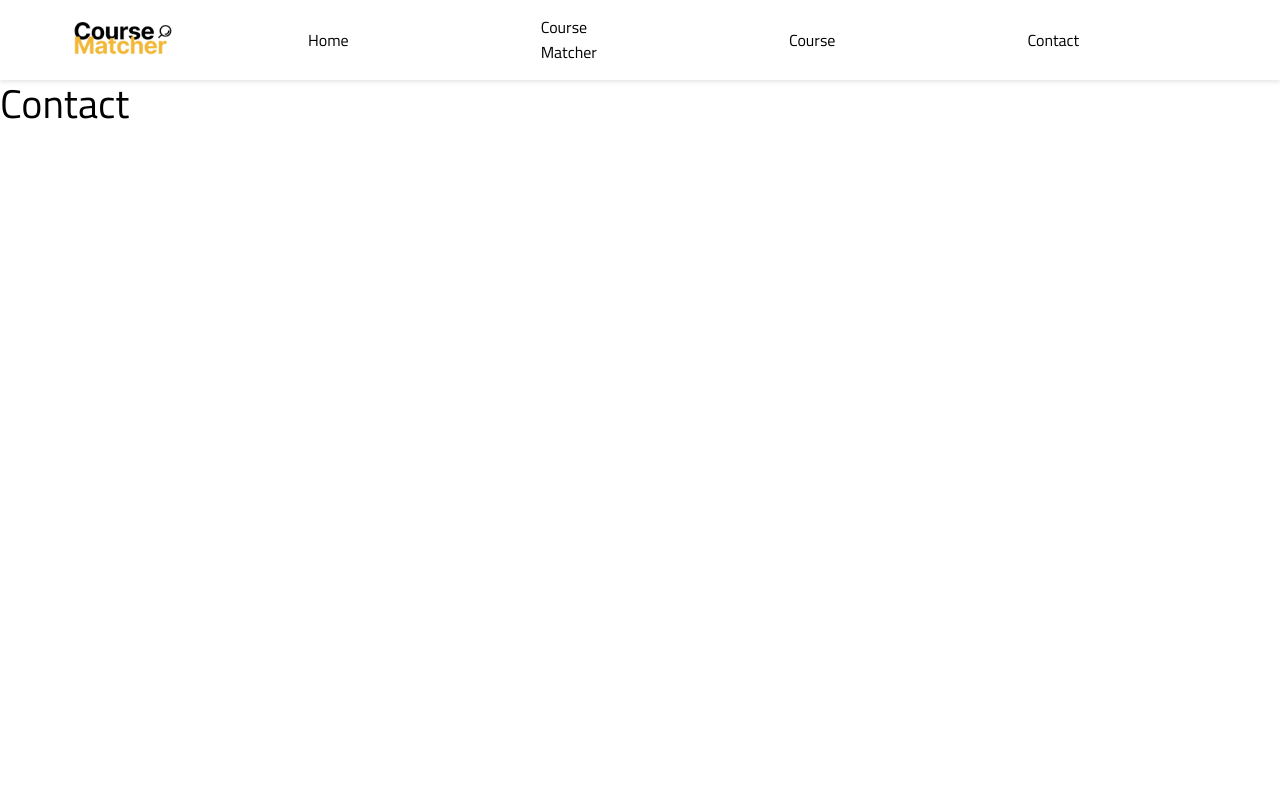
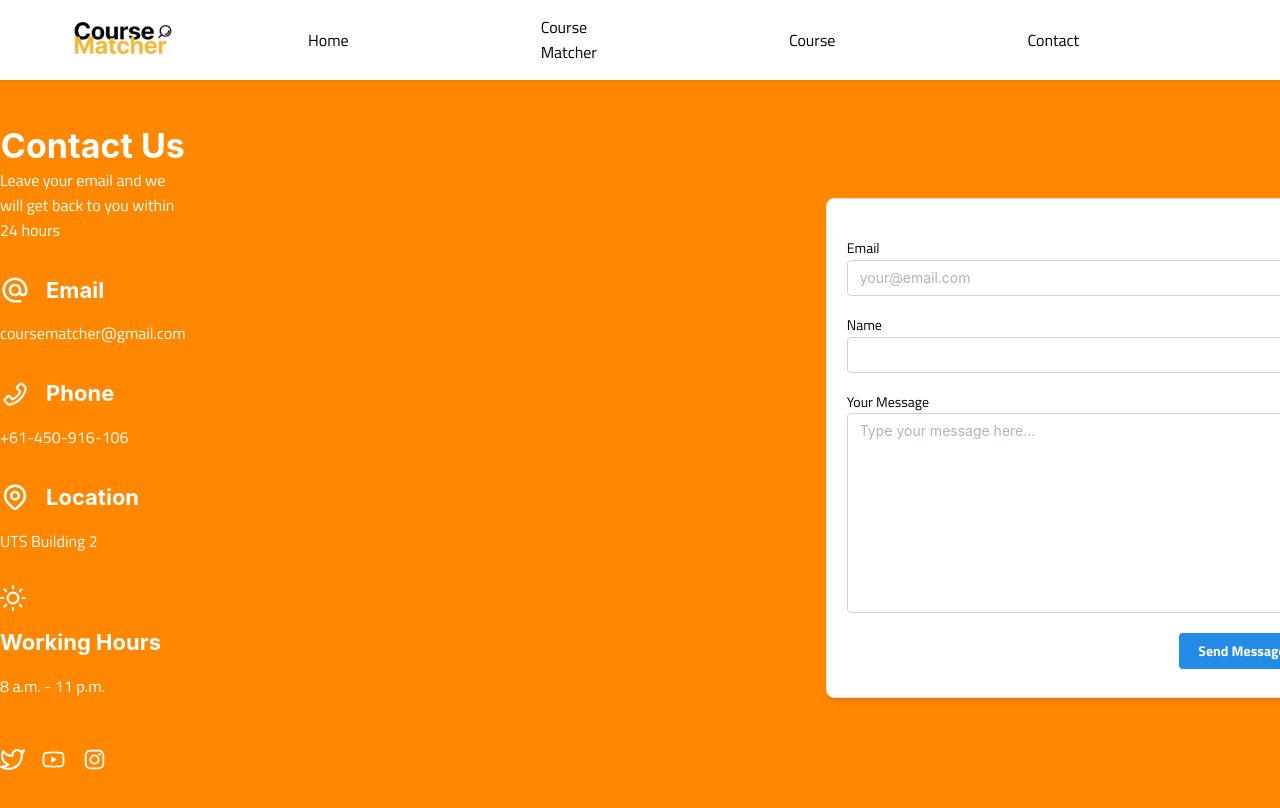
Before and after one commit to ClaytonLesmana/CourseRecommendationSystem, a React (Vite) app: page /Contact in a window 1280 px wide. Shown: the top 808 px of the page. Built offline with nearby package versions, Linux system fonts and the light colour scheme.

Commit message:
Final Look

```diff
--- a/src/Pages/Contact.jsx
+++ b/src/Pages/Contact.jsx
@@ -1,5 +1,96 @@
-function Contact() {
-  return <h1>Contact</h1>;
+import { useState } from "react";
+import {
+  TextInput,
+  Textarea,
+  Card,
+  Button,
+  Group,
+  Title,
+} from "@mantine/core";
+import {
+  AiOutlineYoutube,
+  AiOutlinePhone,
+  AiOutlineInstagram,
+} from "react-icons/ai";
+import { FiTwitter, FiSun } from "react-icons/fi";
+import { HiOutlineLocationMarker } from "react-icons/hi";
+// import { BsSun } from "react-icons/bs";
+import { MdAlternateEmail } from "react-icons/md";
+// import { FiTwitter } from "react-icons/ci";
+
+// BsSun,
+// FiTwitter,
+
+import "../Styles/Contact.css";
+// ... other imports and code ...
+
+export default function Contact() {
+  return (
+    <>
+      <div className="ContactUs-container">
+        <Group justify="center" gap="xs">
+          <div className="ContactUs-section">
+            <div className="contact-header">
+              <Title className="title">Contact Us</Title>
+              <p>
+                Leave your email and we will get back to you within 24 hours
+              </p>
+            </div>
+            <div className="contact-details">
+              <Group>
+                <MdAlternateEmail size={30} />
+                <Title size="h3">Email</Title>
+                <p>coursematcher@gmail.com</p>
+              </Group>
+              <Group>
+                <AiOutlinePhone size={30} />
+                <Title size="h3">Phone</Title>
+                <p>+61-450-916-106</p>
+              </Group>
+              <Group>
+                <HiOutlineLocationMarker size={30} />
+                <Title size="h3">Location</Title>
+                <p>UTS Building 2</p>
+              </Group>
+              <Group>
+                <FiSun size={26} />
+                <Title size="h3">Working Hours</Title>
+                <p>8 a.m. - 11 p.m.</p>
+              </Group>
+            </div>
+            <Group className="social-icons">
+              <FiTwitter size={25} />
+              <AiOutlineYoutube size={25} />
+              <AiOutlineInstagram size={25} />
+            </Group>
+          </div>
+        </Group>
+
+        <div className="cards-section">
+          <Card
+            className="card"
+            shadow="sm"
+            padding="lg"
+            radius="md"
+            withBorder
+          >
+            <TextInput mt="md" placeholder="your@email.com" label="Email" />
+            <TextInput mt="md" placeholder="" label="Name" />
+
+            <Textarea
+              className="Textarea"
+              mt="md"
+              placeholder="Type your message here..."
+              label="Your Message"
+              minRows={5} // Initial number of rows
+            />
+
+            <Group justify="flex-end" mt="lg">
+              <Button>Send Message</Button>
+            </Group>
+          </Card>
+        </div>
+      </div>
+    </>
+  );
 }
-
-export default Contact;
--- a/src/Pages/Courses.jsx
+++ b/src/Pages/Courses.jsx
@@ -1,6 +1,6 @@
 import React, { useEffect, useState } from 'react';
 import { Link } from 'react-router-dom';
-import '../Styles/Courses.css'; // Import your CSS file
+import '../Styles/courses.css'; // Import your CSS file
 
 function Courses() {
     const [courses, setCourses] = useState([]);
--- a/src/Pages/Home.jsx
+++ b/src/Pages/Home.jsx
@@ -1,4 +1,45 @@
+
+import React, { useState, useEffect } from 'react';
+import '../Styles/Home.css'; // Adjust the import path
+
 function Home() {
-  return <h1>Home</h1>;
+  const [currentSlide, setCurrentSlide] = useState(0);
+  const slides = [
+    { title: 'Course Matcher', description: 'Take the questionnare to determine which course would best suit your preferences' },
+    { title: 'Course', description: 'See which courses are avialable withing different universites to see what could be your future career' },
+    { title: 'Contact', description: 'Contact us for any questions or inquiries' }
+  ];
+
+  const slideCount = slides.length;
+
+  const goToNextSlide = () => {
+    setCurrentSlide((currentSlide + 1) % slideCount);
+  };
+
+  const goToPreviousSlide = () => {
+    setCurrentSlide((currentSlide - 1 + slideCount) % slideCount);
+  };
+
+  useEffect(() => {
+    // Automatically change the slide every 7 seconds
+    const intervalId = setInterval(goToNextSlide, 7000);
+
+    return () => {
+      clearInterval(intervalId); // Clear the interval when the component unmounts
+    };
+  }, [currentSlide]);
+
+  return (
+    <div className="home-container">
+      <h1 className="home-title">Welcome to the Course Matcher</h1>
+      <p className="home-description">Find the perfect courses to match your learning goals.</p>
+
+      <div className="slideshow-card">
+        <h2>{slides[currentSlide].title}</h2>
+        <p>{slides[currentSlide].description}</p>
+      </div>
+    </div>
+  );
 }
+
 export default Home;
--- /dev/null
+++ b/src/Styles/Contact.css
@@ -0,0 +1,79 @@
+.card{
+    width: 500px;
+    height: 500px;
+}
+.ContactUs-container {
+    display: flex;
+    height: 92vh;  /* This ensures the container takes up the full height of the viewport */
+    width: 100%;   /* This ensures the container takes up the full width of the viewport */
+    overflow: hidden; /* Prevents any overflow from child elements */
+    background-color: #ff8800;  /* Light pink color for answers section */
+}
+.title{
+    color: #ffffff;
+}
+.Textarea textarea{
+    height: 200px;  /* Adjust this value based on your preferred height */
+  }
+
+/* .contactUs-section {
+    flex: 1;
+    padding: 20px;
+    background-color: #fFCD80;
+    overflow-y: auto;
+    display: flex;
+    align-items: center;
+    justify-content: center;
+    position: relative;
+    color: #ffffff;
+    padding: 3.5rem 4rem;
+    flex-direction: column;
+    justify-content: flex-start;
+    padding-top: 20px;
+
+    text-align: center;
+} */
+.contactUs-section {
+    display: flex;
+    justify-content: center;
+    align-items: center;
+    height: 100vh; /* or any height you prefer */
+}
+
+.cards-section {
+    flex: 1;
+    padding: 20px;
+    background-color: #ff8800;  /* Light pink color for answers section */
+    overflow-y: auto;  /* Allows scrolling if content exceeds the height */
+    display: flex;
+    /* align-items: center; */
+    justify-content: center;
+    position: relative;
+    padding: 3.5rem 40rem;
+    /* text-align: center; */
+    flex-direction: column; /* Stack children vertically */
+    gap: 20px; /* Add some gap between buttons */
+}
+
+/* ... previous styles ... */
+
+.contact-header {
+    display: flex;
+    flex-direction: column;
+    align-items: center;
+    color: #ffffff;
+    margin-bottom: 1rem; /* Adjust spacing as needed */
+}
+
+.contact-details {
+    display: flex;
+    flex-direction: column;
+    align-items: center;
+    color: #ffffff;
+    gap: 1rem; /* Adjust spacing between items */
+}
+
+.social-icons {
+    margin-top: 2rem; /* Adjust spacing as needed */
+    color: #ffffff;
+}
--- /dev/null
+++ b/src/Styles/Home.css
@@ -0,0 +1,57 @@
+/* Home.css */
+.home-container {
+    text-align: center;
+    background-color: var(--mainColor);
+    color: var(--textColor);
+    padding: 2rem;
+  }
+
+  .home-title {
+    font-size: 4rem;
+    margin-top: 8rem;
+    font-weight: bold;
+  }
+
+  .home-description {
+    font-size: 2.2rem;
+    margin-top: 1rem;
+  }
+
+  .slideshow-card {
+    width: 300px; /* Adjust the card width as needed */
+    margin: 4rem auto; /* Increase the margin-top to move the slideshow lower */
+    padding: 1rem;
+    border: 1px solid #ccc; /* Add a border around the card */
+    text-align: center;
+    transition: transform 0.5s ease;
+}
+
+/* Animation for sliding between slides */
+.slideshow-card.active {
+    transform: translateX(0);
+}
+
+.slideshow-card.inactive-left {
+    transform: translateX(-100%);
+}
+
+.slideshow-card.inactive-right {
+    transform: translateX(100%);
+}
+  .slideshow-controls {
+    text-align: center;
+    margin-top: 1rem;
+  }
+
+  .slideshow-controls button {
+    margin: 0 1rem;
+    padding: 0.5rem 1rem;
+    background-color: #007BFF;
+    color: #fff;
+    border: none;
+    cursor: pointer;
+  }
+
+  .slideshow-controls button:hover {
+    background-color: #0056b3;
+  }
```
